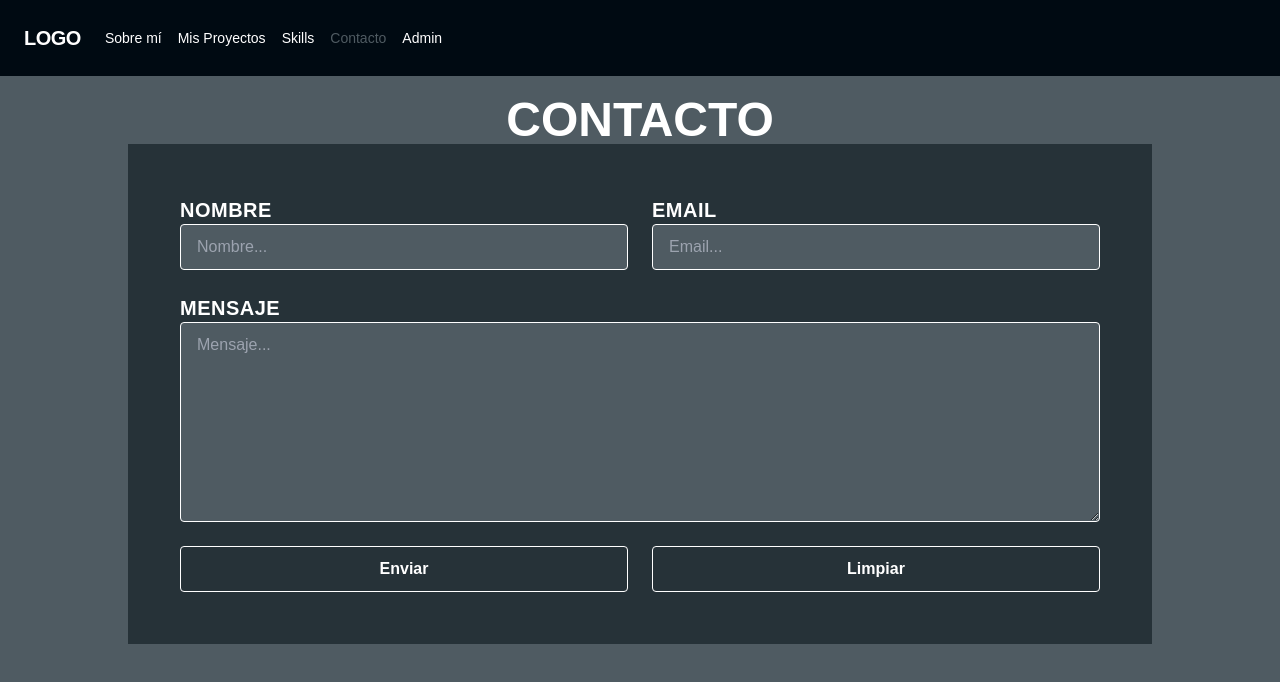
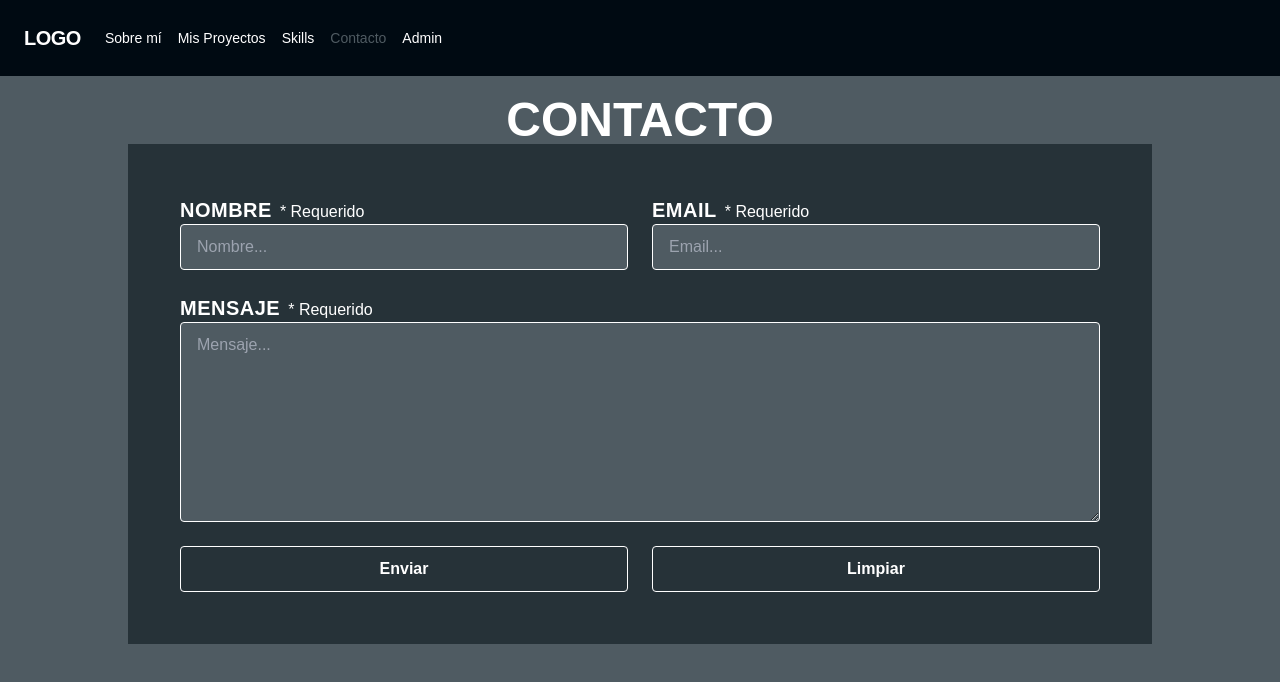
Before and after one commit to maxisosa89/portfolio-frontend, a React (Create React App) app: page /contact in a window 1280 px wide. Shown: the top 682 px of the page. Built offline with nearby package versions, Linux system fonts and the light colour scheme.

Commit message:
controlled form (#21)

```diff
--- a/src/assets/main.css
+++ b/src/assets/main.css
@@ -679,6 +679,14 @@ video {
   --tw-border-opacity: 1;
   border-color: rgb(0 10 18 / var(--tw-border-opacity));
 }
+.border-red-900 {
+  --tw-border-opacity: 1;
+  border-color: rgb(127 29 29 / var(--tw-border-opacity));
+}
+.border-red-500 {
+  --tw-border-opacity: 1;
+  border-color: rgb(239 68 68 / var(--tw-border-opacity));
+}
 .bg-secondary {
   --tw-bg-opacity: 1;
   background-color: rgb(38 50 56 / var(--tw-bg-opacity));
@@ -722,6 +730,10 @@ video {
 .py-5 {
   padding-top: 1.25rem;
   padding-bottom: 1.25rem;
+}
+.py-1 {
+  padding-top: 0.25rem;
+  padding-bottom: 0.25rem;
 }
 .pt-24 {
   padding-top: 6rem;
@@ -808,6 +820,10 @@ video {
 .hover\:text-tertiary:hover {
   --tw-text-opacity: 1;
   color: rgb(79 91 98 / var(--tw-text-opacity));
+}
+.focus\:outline-none:focus {
+  outline: 2px solid transparent;
+  outline-offset: 2px;
 }
 @media (min-width: 640px) {
 
--- a/src/pages/ContactPage.jsx
+++ b/src/pages/ContactPage.jsx
@@ -4,12 +4,15 @@ import Spinner from "../components/Spinner";
 
 export default function ContactPage () {
     const [loading, setLoading] = useState(false);
+    const [isSubmit, setIsSubmit] = useState(false);
+    const [errors, setErrors] = useState({});
     const [dataForm, setDataForm] = useState({
         name: '',
         mail: '',
         message: ''
     });
     function handleChange(e) {
+        document.getElementById(e.target.id)?.classList.remove("border-red-900")
         setDataForm({
             ...dataForm,
             [e.target.id]: e.target.value
@@ -25,19 +28,56 @@ export default function ContactPage () {
     };
     async function handleSubmit(e) {
         e.preventDefault();
+        setIsSubmit(true);
         setLoading(true);
-        await axios.post("http://localhost:3001/messages", dataForm);
-        handleClear(e);
-        document.getElementById("modalSucces").classList.remove("hidden");
+        if(Object.entries(errors).length === 0) {
+          await axios.post("http://localhost:3001/messages", dataForm);
+          handleClear(e);
+          document.getElementById("modalSucces").classList.remove("hidden");
+        } else {
+          setLoading(false);
+          alert("Completa el campo");
+        }
     };
     function handleCloseModal(e) {
         e.preventDefault();
         document.getElementById("modalSucces").classList.add("hidden");
+        setIsSubmit(false);
         setLoading(false);
     };
     useEffect(() => {
-        console.log(dataForm);
-    }, [dataForm])
+        function validate(data) {
+            const err = {};
+            if(!data.name) err.name = true;
+            if(!data.message) err.message = true;
+            if(!data.mail) {
+              err.mail = {
+                mail: true,
+              };
+            } else if(!validateEmail(data.mail)) {
+              err.mail = {
+                mailFormat: true,
+              };
+            };
+            return err;
+        };
+        function validateEmail(email) {
+            const re = /^[^\s@]+@[^\s@]+\.[^\s@]+$/;
+            return re.test(email);
+        };
+        setErrors(validate(dataForm))
+    }, [dataForm]);
+    useEffect(() => {
+        function handlePaintBox () {
+          Object.keys(dataForm)?.map(e => (
+            Object.keys(errors)?.includes(e) ?
+            document.getElementById(e)?.classList.add("border-red-500")
+            :
+            document.getElementById(e)?.classList.remove("border-red-500")
+          ))
+        };
+        isSubmit && handlePaintBox();
+    }, [errors, isSubmit, dataForm]);
     return (
         <div className="container relative mx-auto bg-tertiary pt-24">
             <h1 className="text-5xl text-center text-white font-bold uppercase">Contacto</h1>
@@ -46,15 +86,21 @@ export default function ContactPage () {
                 <div className="fixed top-1/2 left-1/2 p-5 transform -translate-x-1/2 -translate-y-1/2">
                     <Spinner />
                 </div> :
-                <form className="flex flex-wrap w-full max-w-[1024px] bg-secondary mx-auto p-10">
+                <form
+                    onSubmit={handleSubmit}
+                    className="flex flex-wrap w-full max-w-[1024px] bg-secondary mx-auto p-10">
                     <div className="w-full lg:w-1/2 px-3 py-3">
                         <label className="text-xl uppercase tracking-wide text-white font-bold mb-2" htmlFor="name">
                             Nombre
                         </label>
+                        {
+                          errors.name && <span className="text-white ml-2">* Requerido</span>
+                        }
                         <input
                             value={dataForm.name}
+                            autoComplete="off"
                             onChange={handleChange}
-                            className="appearance-none block w-full bg-tertiary text-white border border-white rounded py-3 px-4 leading-tight"
+                            className="appearance-none focus:outline-none block w-full bg-tertiary text-white border border-white rounded py-3 px-4 leading-tight"
                             id="name"
                             type="text"
                             placeholder="Nombre..." />
@@ -63,10 +109,17 @@ export default function ContactPage () {
                         <label className="text-xl uppercase tracking-wide text-white font-bold mb-2" htmlFor="mail">
                             Email
                         </label>
+                        {
+                          errors.mail?.mail && <span className="text-white ml-2">* Requerido</span>
+                        }
+                        {
+                          errors.mail?.mailFormat && <span className="text-white ml-2">* Ingrese un mail válido</span>
+                        }
                         <input
                             value={dataForm.mail}
+                            autoComplete="off"
                             onChange={handleChange}
-                            className="appearance-none block w-full bg-tertiary text-white border border-white rounded py-3 px-4 leading-tight"
+                            className="appearance-none focus:outline-none block w-full bg-tertiary text-white border border-white rounded py-3 px-4 leading-tight"
                             id="mail"
                             type="text"
                             placeholder="Email..." />
@@ -75,17 +128,21 @@ export default function ContactPage () {
                         <label className="text-xl uppercase tracking-wide text-white font-bold mb-2" htmlFor="message">
                             Mensaje
                         </label>
+                        {
+                          errors.message && <span className="text-white ml-2">* Requerido</span>
+                        }
                         <textarea
                             value={dataForm.message}
+                            autoComplete="off"
                             onChange={handleChange}
-                            className="appearance-none block w-full h-[200px] bg-tertiary text-white border border-white rounded py-3 px-4 leading-tight"
+                            className="appearance-none focus:outline-none block w-full h-[200px] bg-tertiary text-white border border-white rounded py-3 px-4 leading-tight"
                             id="message"
                             type="text"
                             placeholder="Mensaje..." />
                     </div>
                     <div className="w-full lg:w-1/2 px-3 py-3">
                         <button
-                            onClick={handleSubmit}
+                            type="submit"
                             className="w-full bg-secondary hover:bg-tertiary text-white border font-semibold border-white rounded py-3 px-4 leading-tight">
                                 Enviar
                         </button>
```
